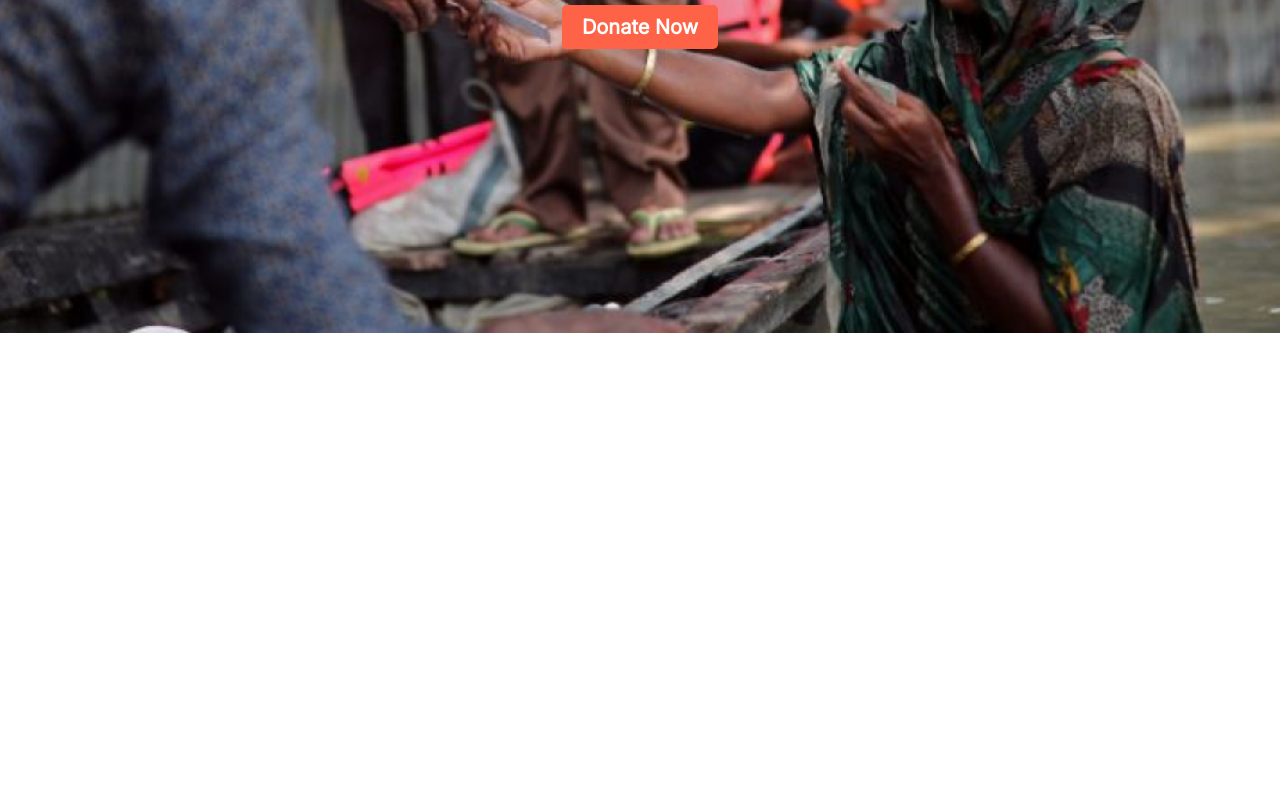
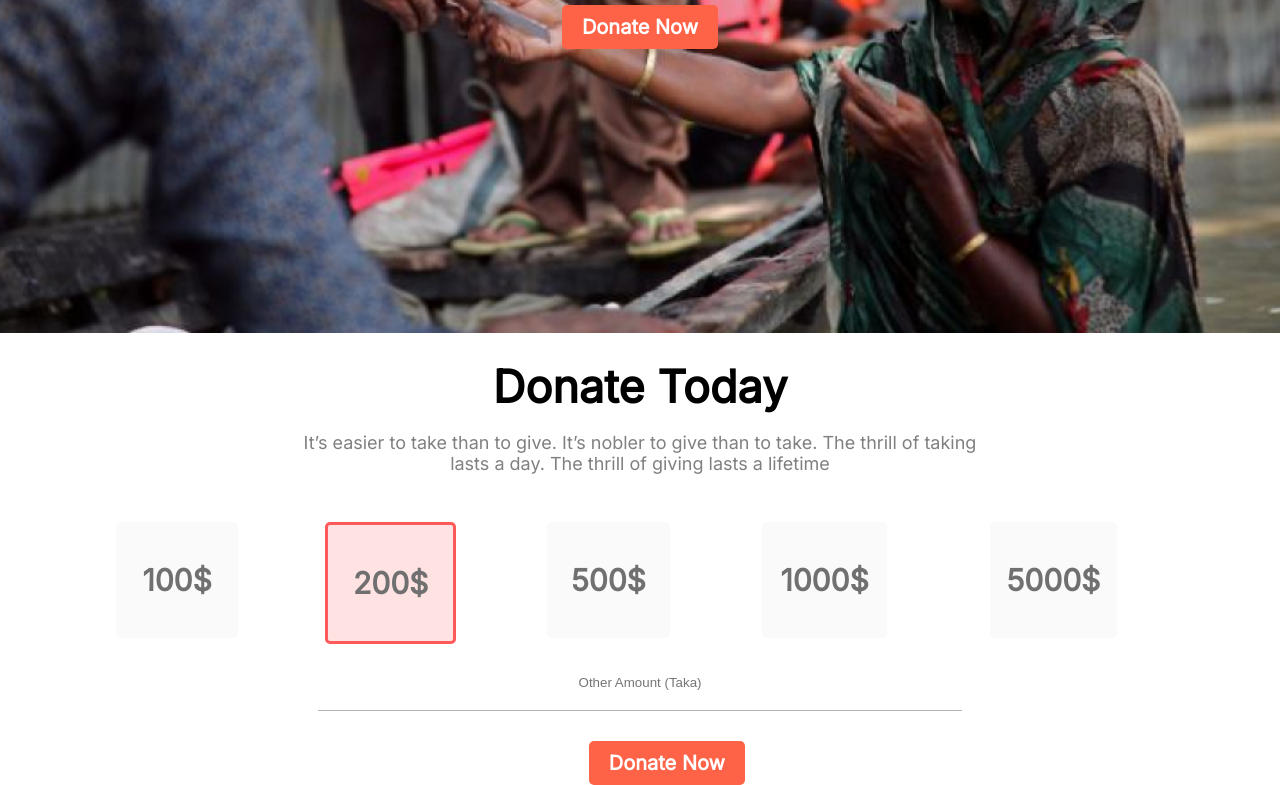
Before and after one commit to Devprince97/Donate-Today, a plain HTML site: page index.html in a window 1280 px wide. Shown: the part 467-1252 px from the top of the page. Before the commit the page ends 800 px from the top, so only its background shows below. Drawn offline with Linux system fonts and the light colour scheme.

Commit message:
second-part

```diff
--- a/index.html
+++ b/index.html
@@ -25,6 +25,37 @@
             <a class="button" href="">Donate Now</a>
         </div>
     </section>
+    <section class="donate-today">
+        <div>
+            <h2>Donate Today</h2>
+            <p id="paragraph">It’s easier to take than to give. It’s nobler to give than to take. The thrill of
+                taking <br> lasts a day. The
+                thrill of giving lasts a lifetime</p>
+        </div>
+        <div class="amount">
+            <div>
+                <p class="doller-text">100$</p>
+            </div>
+            <div>
+                <p id="bg-color" class="doller-text ">200$</p>
+            </div>
+            <div>
+                <p class="doller-text">500$</p>
+            </div>
+            <div>
+                <p class="doller-text">1000$</p>
+            </div>
+            <div>
+                <p class="doller-text">5000$</p>
+            </div>
+        </div>
+        <div>
+            <input type="text" placeholder="Other Amount (Taka)">
+            <a id="secoud-button" class="button" href="">Donate Now</a>
+
+        </div>
+
+    </section>
 
 </body>
 
--- a/style.css
+++ b/style.css
@@ -40,3 +40,59 @@ p {
     color: white;
     border-radius: 5px;
 }
+
+h2 {
+    text-align: center;
+    font-size: 45px;
+    color: black;
+    padding-top: 2%;
+    margin: 0;
+}
+
+#paragraph {
+    color: gray;
+    font-size: 18px;
+    text-align: center;
+}
+
+.amount {
+    display: flex;
+    justify-content: center;
+}
+
+.doller-text {
+    color: #707070;
+    font-size: 30px;
+    background-color: #FAFAFA;
+    margin: 30px;
+    padding: 40px;
+    font-weight: 700;
+    width: 20%;
+    justify-content: center;
+    display: flex;
+    border-radius: 5px;
+
+}
+
+#bg-color {
+    background-color: #ff59592a;
+    border: 3px solid #FF5959;
+}
+
+input {
+    display: block;
+    margin-bottom: 40px;
+    margin-left: auto;
+    margin-right: auto;
+    border: none;
+    outline: none;
+    border-bottom: 1px solid #B3B3B3;
+    text-align: center;
+    width: 50%;
+    padding-bottom: 20px;
+}
+
+#secoud-button {
+    margin-left: 46%;
+
+}
```
